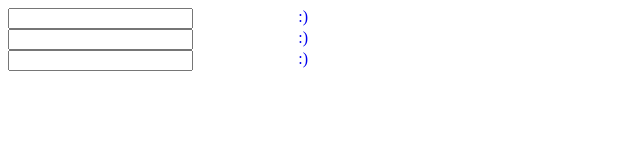
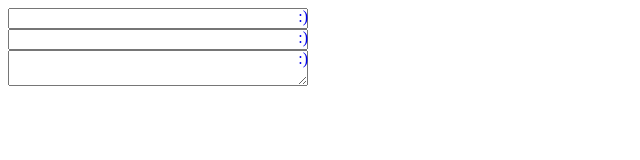
Before and after one commit to glauberramos/vanilla-emoji-picker, a plain HTML site: page index.html in a window 1280 px wide. Shown: the whole page, without its empty margins (0-640 px from the left). Drawn offline with Linux system fonts and the light colour scheme.

Commit message:
Add textarea example

```diff
--- a/index.html
+++ b/index.html
@@ -3,7 +3,7 @@
   <body>
     <input data-emoji="true" type="text">
     <input data-emoji="true" type="text">
-    <input data-emoji="true" type="text">
+    <textarea data-emoji="true"></textarea>
   </body>
   <script src="script.js"></script>
 </html>
--- a/script.js
+++ b/script.js
@@ -4,6 +4,8 @@
       emojiInput.value = emojiInput.value + event.target.innerHTML
       emojiPicker.style.display = 'none';
     }
+
+    emojiInput.style = `width: 100%`
 
     const emojiContainer = document.createElement('div')
     emojiContainer.style = `position: relative;
```
